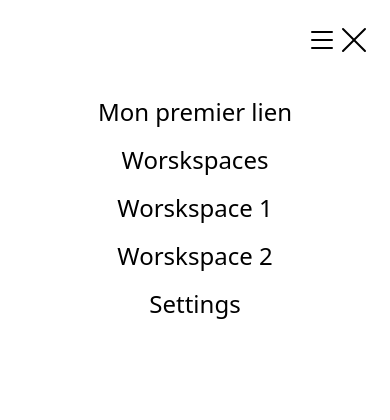
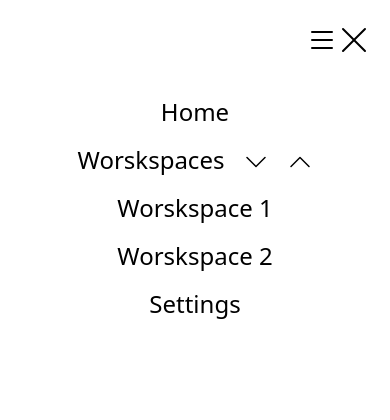
Before and after one commit to eliooooooo/ChartMyTime, a PHP site: template app/views/page.html.twig in a window 390 px wide. Shown: the top 420 px of the page. Run offline with PHP 8.4, Linux system fonts and the light colour scheme; the template is opened without the code that fills it, so the values that code supplies are empty; a stand-in replaces the project's code that opens the database connection; style sheets or scripts are compiled from the project's sources; some libraries are stand-ins or nearby versions.

Commit message:
chevron on mobile menu dropdown

```diff
--- a/app/views/includes/menu.html.twig
+++ b/app/views/includes/menu.html.twig
@@ -1,7 +1,7 @@
 <!-- From menu.html.twig -->
 <aside>
     <ul class="mx-8 w-full flex flex-col gap-4 mt-20 select-none" x-data="{ dropdownOpen: false }">
-        <li><a href="#">Mon premier lien</a></li>
+        <li><a href="#">Home</a></li>
         <li class="hover:cursor-pointer relative"><div class="absolute -left-4 block bg-[#63CDE9] w-1 rounded-md h-full" ></div><span @click="dropdownOpen = !dropdownOpen" class="flex flex-row justify-between">Worskspaces
             <svg xmlns="http://www.w3.org/2000/svg" width="16" height="16" fill="currentColor" class="bi bi-chevron-down relative top-[6px]" viewBox="0 0 16 16" x-show="!dropdownOpen">
                 <path fill-rule="evenodd" d="M1.646 4.646a.5.5 0 0 1 .708 0L8 10.293l5.646-5.647a.5.5 0 0 1 .708.708l-6 6a.5.5 0 0 1-.708 0l-6-6a.5.5 0 0 1 0-.708"/>
@@ -38,8 +38,14 @@
     </div>
     <div class="bg-white h-[100vh] w-[100vw] transition-all duration-500 z-10 pt-20 px-4" x-data="{ dropdownOpen: false }" x-show="isOpen" x-transition>
         <ul class="m-auto flex flex-col mt-4 text-center text-2xl gap-4">
-            <li><a href="#">Mon premier lien</a></li>
-            <li @click="dropdownOpen = !dropdownOpen" class="hover:cursor-pointer">Worskspaces
+            <li><a href="#">Home</a></li>
+            <li @click="dropdownOpen = !dropdownOpen" class="hover:cursor-pointer"><span class="flex flex-row justify-center gap-5" >Worskspaces
+                <svg xmlns="http://www.w3.org/2000/svg" width="24" height="24" fill="currentColor" class="bi bi-chevron-down relative top-[6px]" viewBox="0 0 16 16" x-show="!dropdownOpen">
+                    <path fill-rule="evenodd" d="M1.646 4.646a.5.5 0 0 1 .708 0L8 10.293l5.646-5.647a.5.5 0 0 1 .708.708l-6 6a.5.5 0 0 1-.708 0l-6-6a.5.5 0 0 1 0-.708"/>
+                </svg>
+                <svg xmlns="http://www.w3.org/2000/svg" width="24" height="24" fill="currentColor" class="bi bi-chevron-up relative top-[6px]" viewBox="0 0 16 16" x-show="dropdownOpen">
+                    <path fill-rule="evenodd" d="M7.646 4.646a.5.5 0 0 1 .708 0l6 6a.5.5 0 0 1-.708.708L8 5.707l-5.646 5.647a.5.5 0 0 1-.708-.708z"/>
+                </svg></span>
                 <ul x-show="dropdownOpen" class="flex flex-col gap-4 mt-4">
                     <li><a href="#">Worskspace 1</a></li>
                     <li><a href="#">Worskspace 2</a></li>
```
